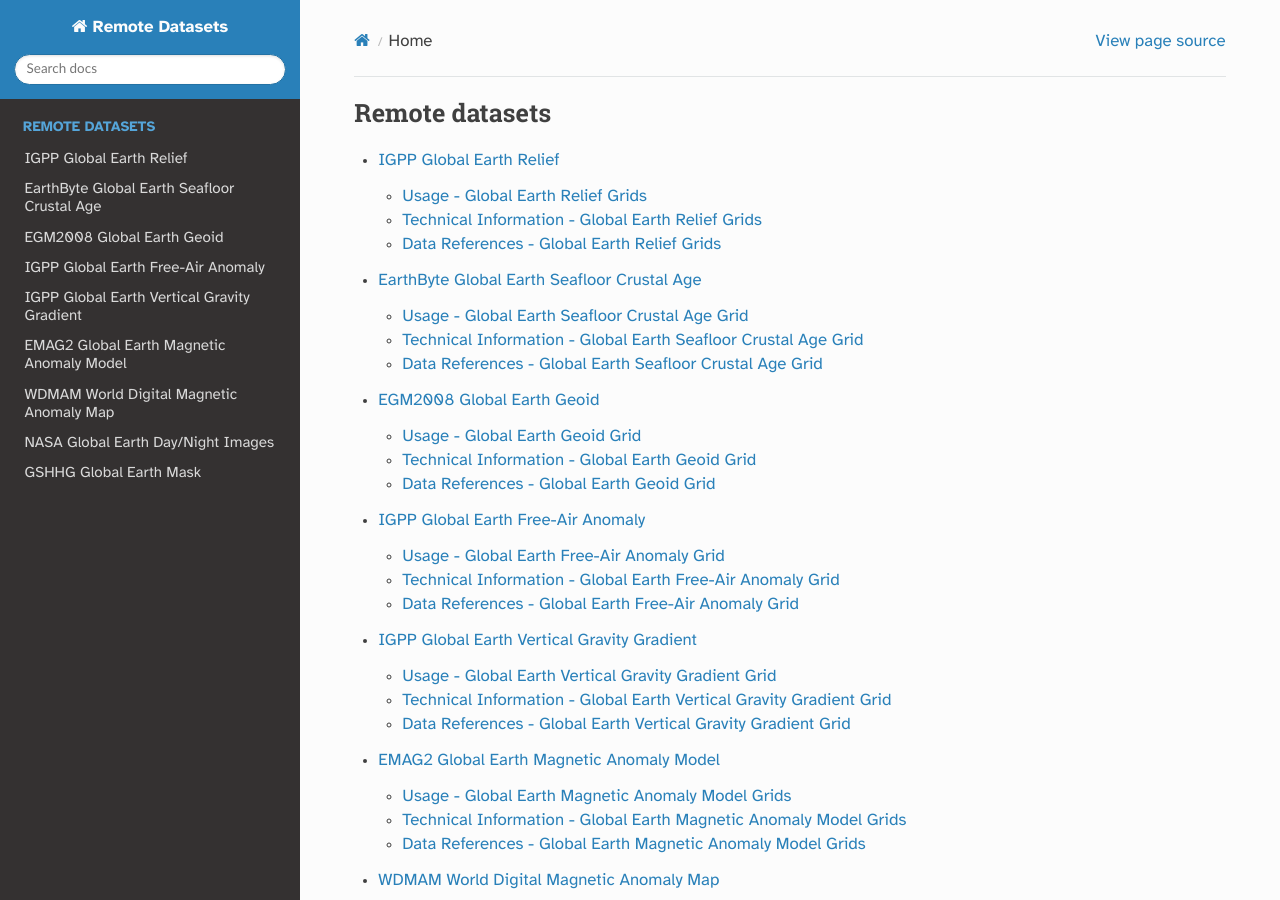
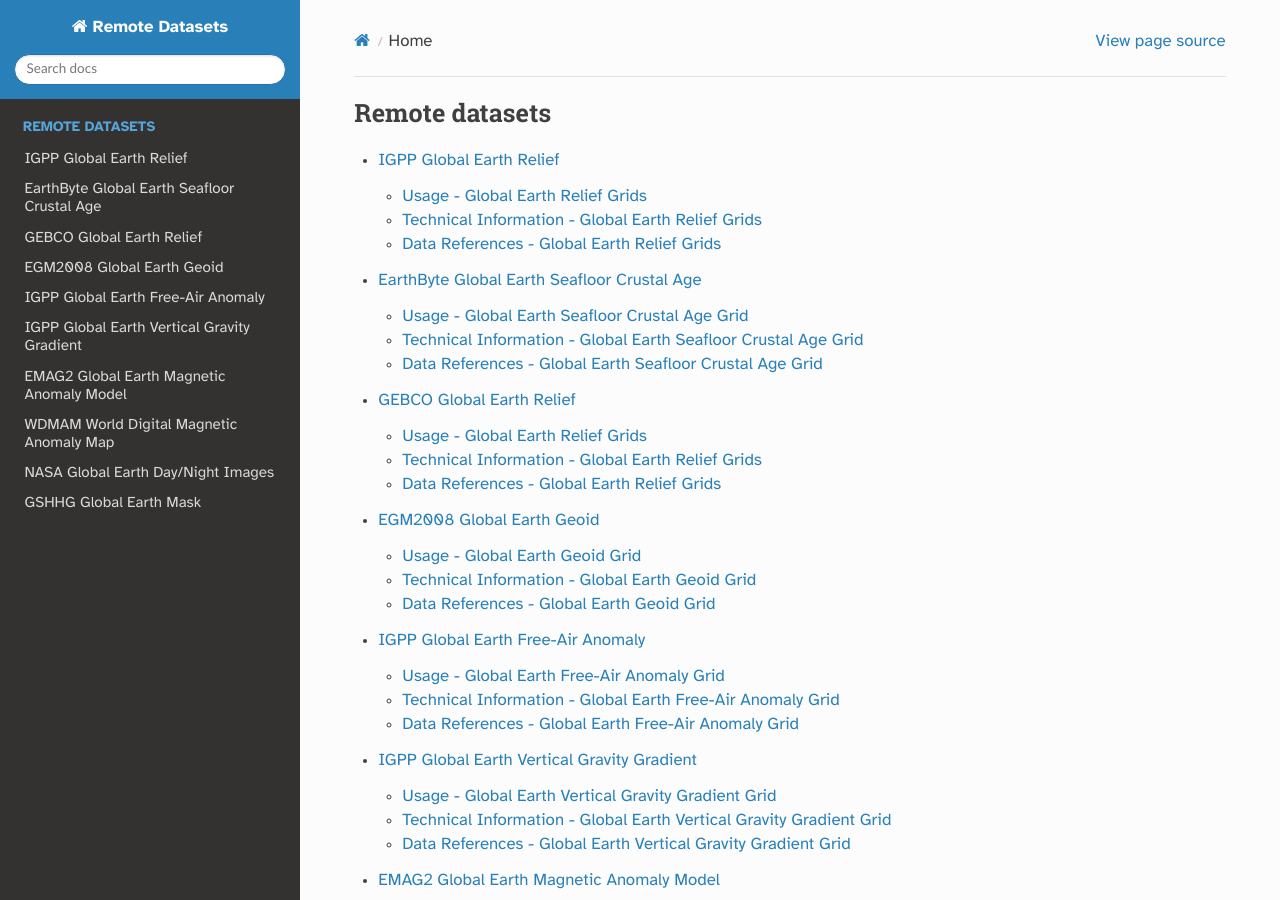
Before and after one commit to GenericMappingTools/remote-datasets, a Sphinx documentation site: the page built from docs/index.rst, in a window 1280 px wide and 900 px high. Built offline with Sphinx 7.4.7 and the Read the Docs theme 2.0.0, drawn with Linux system fonts in a browser that asks for light colours.

Commit message:
Update docs/index.rst
Co-authored-by: Meghan Jones <meghanj@alum.mit.edu>

```diff
--- a/docs/index.rst
+++ b/docs/index.rst
@@ -6,6 +6,7 @@
 
     earth-relief.rst
     earth-age.rst
+    earth-gebco.rst
     earth-geoid.rst
     earth-faa.rst
     earth-vgg.rst
```
